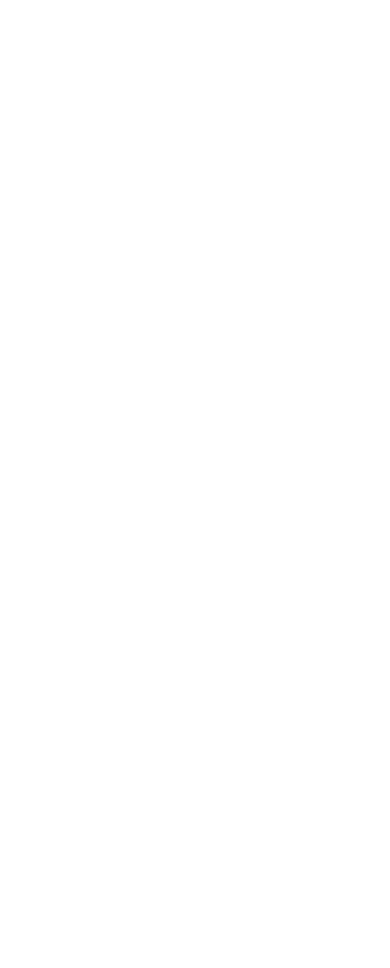
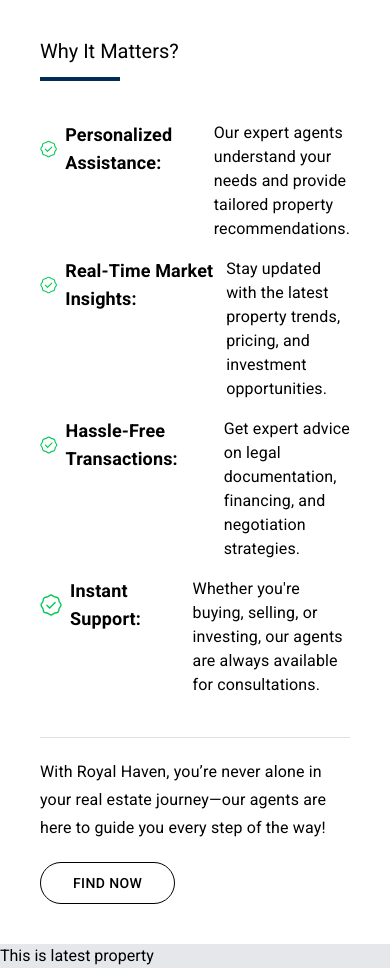
Before and after one commit to MehediHasan128/royalHaven-client, a React (Vite) app: page / in a window 390 px wide. Shown: the part 2660-3628 px from the top of the page. Before the commit the page ends 1870 px from the top, so only its background shows below. Built offline with nearby package versions, Linux system fonts and the light colour scheme.

Commit message:
Communication section complete form mobile tab or laptop

```diff
--- /dev/null
+++ b/src/pages/Home/Affordable/Affordable.tsx
@@ -0,0 +1,109 @@
+import { Divider, Typography } from "@mui/material";
+import discusse from "../../../assets/images/discusse.jpg";
+import { GoVerified } from "react-icons/go";
+
+const Affordable = () => {
+  return (
+    <div className="p-10 lg:px-20 lg:py-32">
+      <div className="flex flex-col-reverse lg:flex-row justify-between gap-20 relative">
+        <div className="lg:w-[50%]">
+          <Typography variant="h2">
+            Seamless Communication, <br /> Smarter Decisions!
+          </Typography>
+          <div className="my-10 text-justify">
+            <Typography variant="h6">
+              <span className="text-gray-600">
+                At Royal Haven, we believe that clear and efficient
+                communication is the key to successful property transactions.
+                Our Client & Agent Discussion feature ensures that buyers,
+                sellers, and investors can seamlessly connect with experienced
+                real estate professionals for personalized guidance.
+              </span>
+            </Typography>
+          </div>
+
+          <Typography variant="h5">Why It Matters?</Typography>
+          <div className="border-2 border-[#002C54] w-20 mt-3"></div>
+
+          <div className="my-10 space-y-4">
+            <div>
+              <Typography
+                variant="body1"
+                className="flex justify-between items-start"
+              >
+                <span className="flex items-center gap-2 text-lg font-bold">
+                  <GoVerified className="text-2xl text-green-500" />{" "}
+                  Personalized Assistance:
+                </span>
+                <span className="w-[55%] lg:w-[60%]">
+                  Our expert agents understand your needs and provide tailored
+                  property recommendations.
+                </span>
+              </Typography>
+            </div>
+            <div>
+              <Typography
+                variant="body1"
+                className="flex justify-between items-start"
+              >
+                <span className="flex items-center gap-2 text-lg font-bold">
+                  <GoVerified className="text-2xl text-green-500" />{" "}
+                  Real-Time Market Insights:
+                </span>
+                <span className="w-[55%] lg:w-[60%]">
+                Stay updated with the latest property trends, pricing, and investment opportunities.
+                </span>
+              </Typography>
+            </div>
+            <div>
+              <Typography
+                variant="body1"
+                className="flex justify-between items-start"
+              >
+                <span className="flex items-center gap-2 text-lg font-bold">
+                  <GoVerified className="text-2xl text-green-500" />{" "}
+                  Hassle-Free Transactions:
+                </span>
+                <span className="w-[55%] lg:w-[60%]">
+                Get expert advice on legal documentation, financing, and negotiation strategies.
+                </span>
+              </Typography>
+            </div>
+            <div>
+              <Typography
+                variant="body1"
+                className="flex justify-between items-start"
+              >
+                <span className="flex items-center gap-2 text-lg font-bold">
+                  <GoVerified className="text-2xl text-green-500" />{" "}
+                  Instant Support:
+                </span>
+                <span className="w-[55%] lg:w-[60%]">
+                Whether you're buying, selling, or investing, our agents are always available for consultations.
+                </span>
+              </Typography>
+            </div>
+          </div>
+
+          <div className="lg:absolute lg:bottom-20 lg:w-[50%]">
+            <Divider />
+            <div className="my-5">
+              <Typography variant="subtitle1">
+                With Royal Haven, you’re never alone in your real estate
+                journey—our agents are here to guide you every step of the way!
+              </Typography>
+            </div>
+            <button className="border px-8 py-2 rounded-full cursor-pointer">
+              <Typography variant="button">Find Now</Typography>
+            </button>
+          </div>
+        </div>
+        <div data-aos="fade-left" className="lg:w-[35%]">
+          <img className="rounded-xl md:rounded-3xl" src={discusse} alt="" />
+        </div>
+      </div>
+    </div>
+  );
+};
+
+export default Affordable;
--- a/src/pages/Home/Home.tsx
+++ b/src/pages/Home/Home.tsx
@@ -1,4 +1,6 @@
+import Affordable from "./Affordable/Affordable";
 import Banner from "./Banner/Banner";
+import LatestProperty from "./LatestProperty/LatestProperty";
 import WhyUs from "./WhyUs/WhyUs";
 
 const Home = () => {
@@ -6,6 +8,8 @@
         <>
             <Banner />
             <WhyUs />
+            <Affordable />
+            <LatestProperty />
         </>
     );
 };
--- /dev/null
+++ b/src/pages/Home/LatestProperty/LatestProperty.tsx
@@ -0,0 +1,9 @@
+const LatestProperty = () => {
+    return (
+        <div className="bg-gray-200">
+            <h1>This is latest property</h1>
+        </div>
+    );
+};
+
+export default LatestProperty;
--- a/src/pages/Home/WhyUs/WhyUs.tsx
+++ b/src/pages/Home/WhyUs/WhyUs.tsx
@@ -3,7 +3,7 @@
 
 const WhyUs = () => {
   return (
-    <div className="bg-gray-200 py-20 px-5 md:px-10 lg:p-20 flex flex-col lg:flex-row justify-center items-start gap-16 md:gap-16 lg:gap-10">
+    <div className="bg-gray-200 py-20 px-5 md:px-10 lg:px-28 lg:py-32 flex flex-col lg:flex-row justify-center items-start gap-16 md:gap-16 lg:gap-10">
       <div>
         <Typography
           sx={{
```
Also changed, not shown: 1 other file (tests, documents, lock files or other folders).
